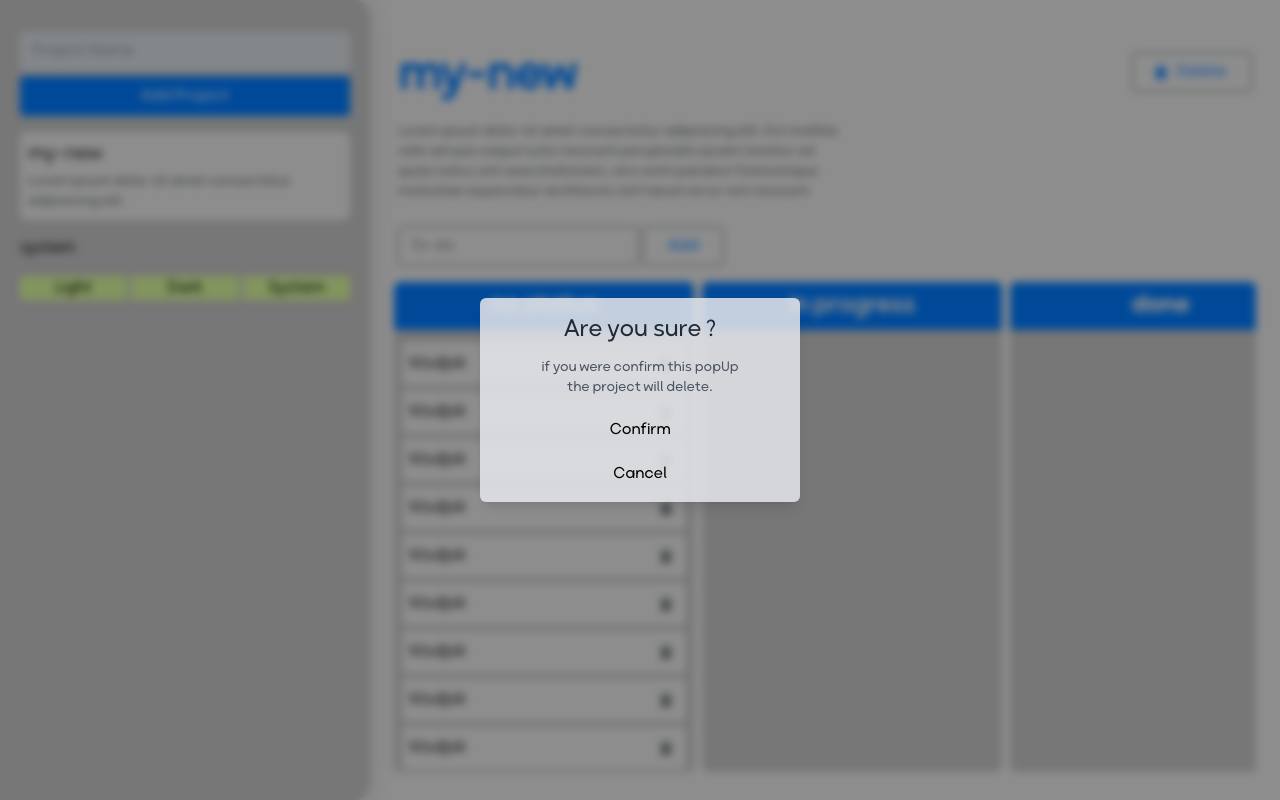
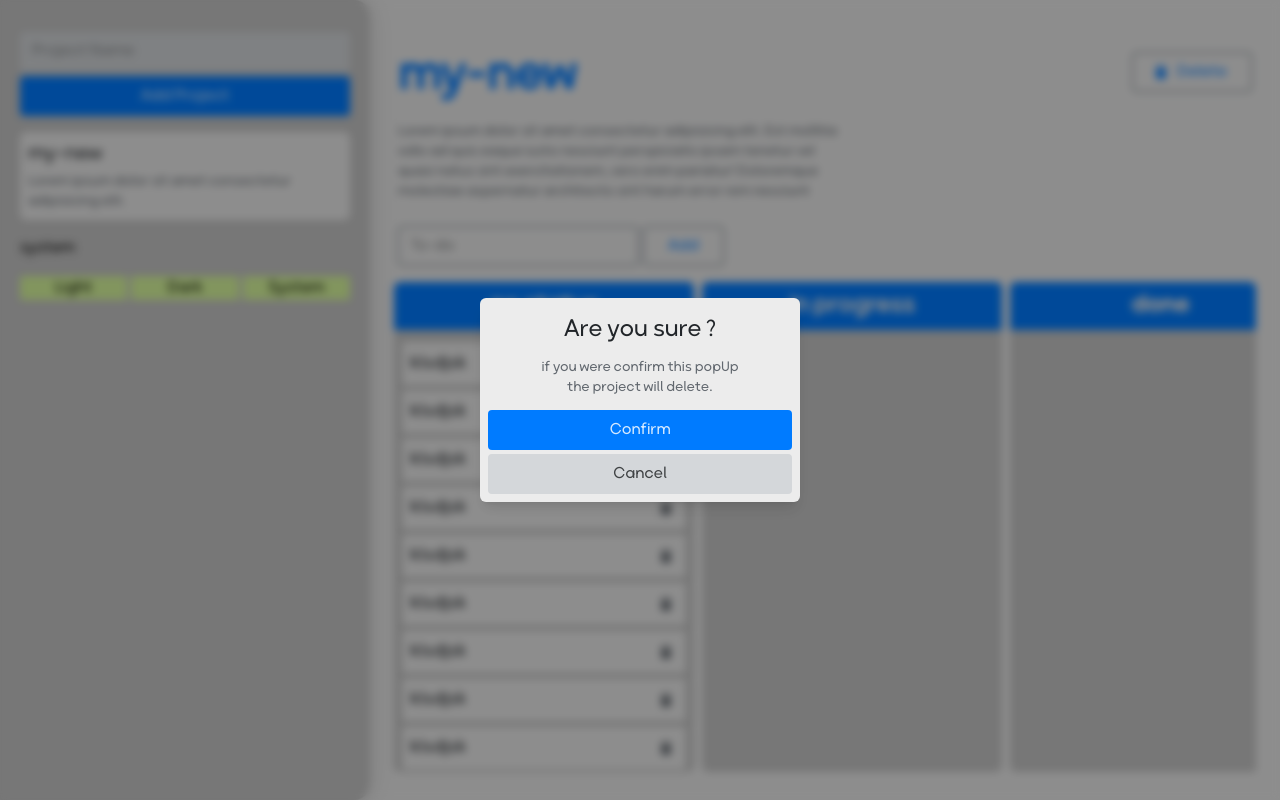
Before and after one commit to aligheisar/project-manager, a React (Create React App) app: page / in a window 1280 px wide. Both pictures are taken after a click on the button "Delete". Built offline with nearby package versions, Linux system fonts and the light colour scheme.

Commit message:
fixing colors

```diff
--- a/src/Components/ConfirmModal.jsx
+++ b/src/Components/ConfirmModal.jsx
@@ -44,19 +44,23 @@ let ConfirmModal = ({ onClose, onOpen, onAccept }) => {
     >
       <section
         onClick={(e) => e.stopPropagation()}
-        className="modal font- fixed left-1/2 top-1/2 flex w-full max-w-80 -translate-x-1/2 -translate-y-1/2 flex-col items-center justify-center gap-3 rounded-md bg-gray-200/85 px-2 py-2 pt-4 shadow-lg transition-all duration-200 max-vsm:max-w-64"
+        className="modal fixed left-1/2 top-1/2 flex w-full max-w-80 -translate-x-1/2 -translate-y-1/2 flex-col items-center justify-center gap-3 rounded-md bg-background-color px-2 py-2 pt-4 shadow-lg transition-all duration-200 max-vsm:max-w-64"
       >
-        <h2 className="text-2xl font-medium text-gray-800 max-vsm:text-xl">
+        <h2 className="text-2xl font-medium text-text-color max-vsm:text-xl">
           Are you sure ?
         </h2>
-        <p className="max-w-[70%] text-center text-sm font-normal text-gray-600 max-vsm:max-w-[90%]">
+        <p className="max-w-[70%] text-center text-sm font-normal text-muted max-vsm:max-w-[90%]">
           if you were confirm this popUp the project will delete.
         </p>
         <section className="flex w-full flex-col gap-1">
-          <Button onClick={() => closeModal(true)} varient="delete">
+          <Button
+            onClick={() => closeModal(true)}
+            varient="filled"
+            className="bg-error/85 hover:bg-error/95 active:bg-error/100"
+          >
             Confirm
           </Button>
-          <Button onClick={() => closeModal()} varient="dim">
+          <Button onClick={() => closeModal()} varient="tonal">
             Cancel
           </Button>
         </section>
--- a/src/Components/Sidebar.jsx
+++ b/src/Components/Sidebar.jsx
@@ -81,7 +81,7 @@ let Sidebar = () => {
       >
         <span
           onClick={toggleSidebar}
-          className={`absolute left-[calc(100%-1px)] cursor-pointer rounded-e-full bg-surface py-2 pl-2 pr-[14px] text-lg text-text-color transition-color-postions duration-200 max-vsm:flex max-vsm:h-7 max-vsm:w-7 max-vsm:items-center max-vsm:justify-center max-vsm:rounded max-vsm:p-0 lg:hidden ${sidebarOpen ? "max-vsm:left-auto max-vsm:right-3 max-vsm:top-2 max-vsm:bg-text-color/0 max-vsm:hover:bg-text-color/10" : "max-vsm:hover:bg-on-surface max-vsm:right-auto max-vsm:top-2 max-vsm:ml-2 max-vsm:shadow-md"}`}
+          className={`absolute left-[calc(100%-1px)] cursor-pointer rounded-e-full bg-surface py-2 pl-2 pr-[14px] text-lg text-text-color transition-color-postions duration-200 max-vsm:flex max-vsm:h-7 max-vsm:w-7 max-vsm:items-center max-vsm:justify-center max-vsm:rounded max-vsm:p-0 lg:hidden ${sidebarOpen ? "bg-surface/80 max-vsm:left-auto max-vsm:right-3 max-vsm:top-2 max-vsm:bg-text-color/0 max-vsm:hover:bg-text-color/10" : "max-vsm:hover:bg-on-surface max-vsm:right-auto max-vsm:top-2 max-vsm:ml-2 max-vsm:shadow-md"}`}
         >
           {sidebarOpen ? <>&#10006;</> : <>&#9776;</>}
         </span>
--- a/src/index.css
+++ b/src/index.css
@@ -8,10 +8,11 @@
     --primary-hover: 18 132 255;
     --primary-active: 0 108 224;
     --on-primary: 214 234 255;
-    --secondary: 219 225 231;
-    --secondary-hover: 202 220 237;
-    --secondary-active: 182 197 211;
-    --on-secondary: 78 82 85;
+  /* !!! */
+    --secondary: 212 215 218;
+    --secondary-hover: 209 214 219;
+    --secondary-active: 196 201 206;
+    --on-secondary: 63 66 68;
     --background: 236 236 236;
     --surface: 198 198 198;
     --on-surface: 188 188 188;
@@ -31,10 +32,10 @@
       --primary-hover: 182 213 245;
       --primary-active: 179 202 227;
       --on-primary: 0 123 255;
-      --secondary: 78 82 85;
-      --secondary-hover: 104 110 115;
-      --secondary-active: 65 68 71;
-      --on-secondary: 219 225 231;
+      --secondary: 63 66 68;
+      --secondary-hover: 55 58 59;
+      --secondary-active: 43 45 46;
+      --on-secondary: 212 215 218;
       --background: 18 18 18;
       --surface: 30 30 30;
       --on-surface: 40 40 40;
@@ -185,7 +186,7 @@ aside .custom-scroll::-webkit-scrollbar {
     padding-block: 1.5rem;
     gap: 1rem;
 
-    & > :nth-child(2) {
+    &> :nth-child(2) {
       flex-direction: column;
     }
   }
```
